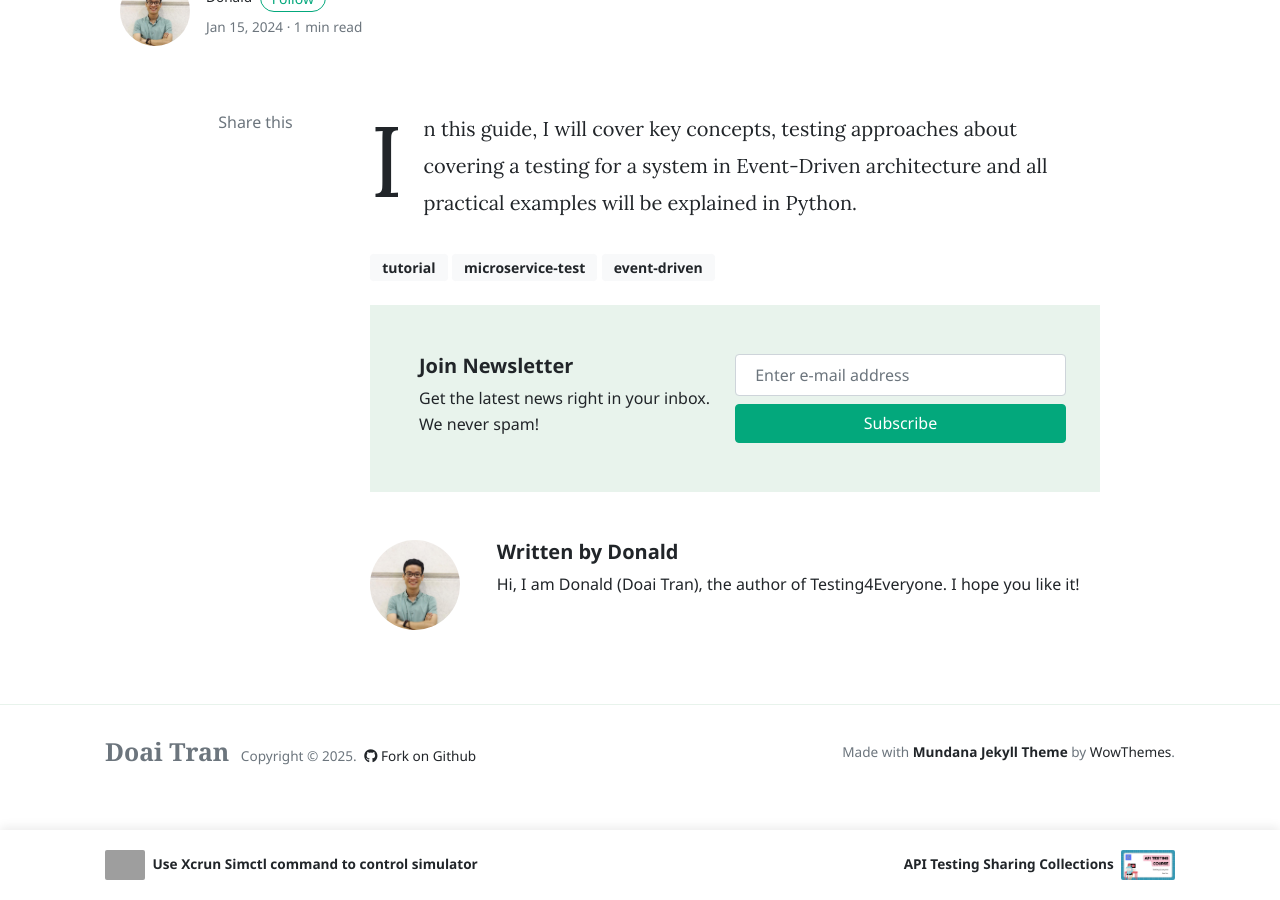
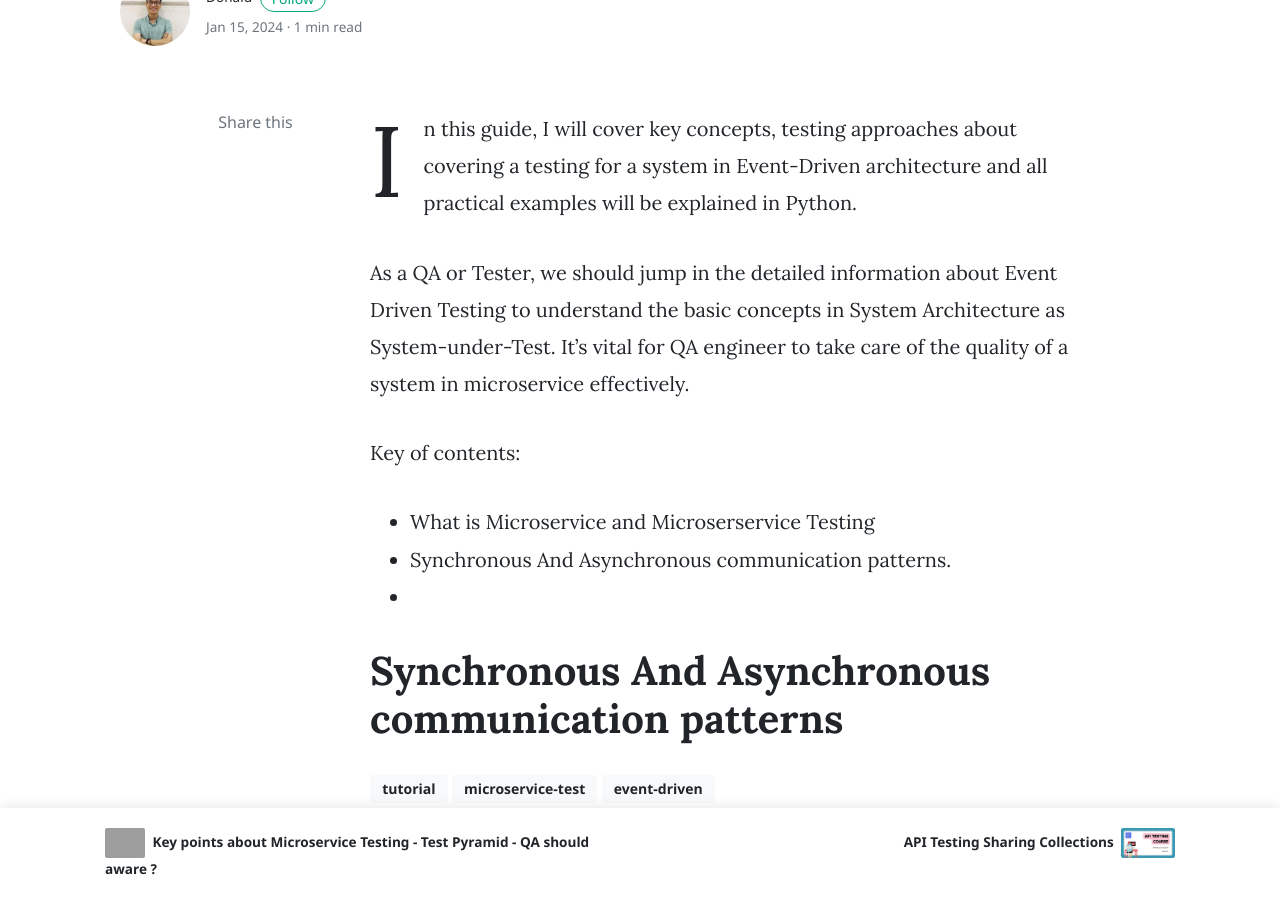
Before and after one commit to josdoaitran/josdoaitran.github.io, a Jekyll site: the page built from _posts/microservice_testing/2024-01-15-event-driven-testing-101.md, in a window 1280 px wide and 900 px high, scrolled down 390 px. Built offline with Jekyll 4.4.1, drawn with Linux system fonts in a browser that asks for light colours; nearby versions of some CDN libraries; comment, search, counter and statistics services are not loaded; some of the changed lines change nothing that is shown; grey boxes are pictures that could not be loaded.

Commit message:
update sharing microservice testing

````diff
--- /dev/null
+++ b/_posts/microservice_testing/2024-01-03-microservice-testing-test-pyramid.md
@@ -0,0 +1,426 @@
+---
+layout: post
+title:  "Key points about Microservice Testing - Test Pyramid - QA should aware ?"
+author: donald
+categories: [ microservice-test, collection, event-driven ]
+image: assets/images/microservice-testing/monolithic-vs-microservices-architecture.png
+tags: [tutorial, microservice-test, event-driven]
+---
+
+In some cases, there are many guys as QA, Tester who don't have much knowledge and awareness in some complex technical point or who interested in how SUT (System Under Test) work. It becomes a big challenges in exploring and doing testing better.
+
+# What is Microservice vs Monolithic - System Architecture?
+
+In software development, there are two main architectural approaches: Monolithic and Microservices. Understanding these architectures is crucial for making informed decisions about system design and testing strategies.
+
+## Monolithic Architecture
+
+A monolithic application is built as a single, unified unit where all components are interconnected and interdependent.
+
+### Characteristics:
+- All components are tightly coupled
+- Single codebase
+- Single deployment unit
+- Shared database
+- All functionality runs in the same process
+
+### Advantages:
+- Simpler to develop initially
+- Easier to debug and test (everything is in one place)
+- Straightforward deployment (single unit)
+- Better performance for simple applications
+- Lower operational complexity
+
+### Disadvantages:
+- Limited scalability (must scale the entire application)
+- Difficult to maintain as the application grows
+- Technology stack is locked in
+- Single point of failure
+- Longer build and deployment times
+- Harder to adopt new technologies
+
+### Choose Monolithic When:
+- Building a small to medium-sized application
+- Team size is small
+- Application has simple business logic
+- Quick time-to-market is crucial
+- Limited resources for infrastructure
+
+## Microservice Architecture
+
+Microservices architecture breaks down an application into a collection of small, independent services that communicate with each other.
+
+### Characteristics:
+- Services are loosely coupled
+- Each service has its own codebase
+- Independent deployment
+- Each service can have its own database
+- Services communicate via APIs or message queues
+- Each service runs in its own process
+
+### Advantages:
+- Better scalability (services can be scaled independently)
+- Easier to maintain and update
+- Technology diversity (each service can use different technologies)
+- Fault isolation
+- Faster deployment cycles
+- Better alignment with business capabilities
+- Easier to understand and modify individual services
+
+### Disadvantages:
+- More complex to develop and test
+- Requires more infrastructure and operational overhead
+- Network latency between services
+- More challenging to maintain data consistency
+- Requires more sophisticated monitoring and logging
+- Higher initial development time
+
+### Choose Microservices When:
+- Building a large, complex application
+- Need to scale specific parts of the application
+- Team is large and can be split into smaller teams
+- Different parts of the application have different scaling needs
+- Need to use different technologies for different services
+- Application needs to be highly available and fault-tolerant
+
+
+## Key Differences
+
+![walking]({{ site.baseurl }}/assets/images/microservice-testing/monolithic-vs-microservices-architecture.png)
+*Figure 1: Visual comparison of Monolithic and Microservices architectures*
+
+| Aspect | Monolithic | Microservices |
+|--------|------------|---------------|
+| **Size** | Large, single unit | Small, independent services |
+| **Coupling** | Tightly coupled | Loosely coupled |
+| **Deployment** | Single deployment | Independent deployments |
+| **Scaling** | Scale entire application | Scale individual services |
+| **Database** | Single shared database | Multiple databases possible |
+| **Technology** | Single technology stack | Multiple technology stacks possible |
+| **Development** | Simpler initial development | More complex initial setup |
+| **Maintenance** | Harder as application grows | Easier to maintain individual services |
+| **Testing** | Simpler to test | More complex testing requirements |
+| **Performance** | Better for simple applications | Better for complex, scalable applications |
+
+Understanding these architectural differences is crucial for implementing appropriate testing strategies, which we'll explore in the following sections about the test pyramid and testing approaches.
+
+```
+┌───────────────────────────────────────────────────────────┐   ┌───────────────────────────────────────┐
+│                   MONOLITHIC ARCHITECTURE                 │   │      MICROSERVICES ARCHITECTURE       │
+├───────────────────────────────────────────────────────────┤   ├───────────────────────────────────────┤
+│                                                           │   │    ┌─────────────┐  ┌─────────────┐   │
+│  ┌─────────────┐                                          │   │    │  User API   │  │   Product   │   │
+│  │             │                                          │   │    │   Service   │  │   Service   │   │
+│  │    User     │                                          │   │    └──────┬──────┘  └──────┬──────┘   │
+│  │  Interface  │                                          │   │           │                │          │
+│  │             ├─────────────────────────┐                │   │           │                │          │
+│  └─────────────┘                         │                │   │    ┌──────▼──────┐  ┌──────▼──────┐   │
+│                                          │                │   │    │    Order    │  │  Inventor   │   │
+│                                          │                │   │    │   Service   │  │   Service   │   │
+│  ┌─────────────┐  ┌─────────────┐  ┌─────▼─────┐          │   │    └──────┬──────┘  └──────┬──────┘   │
+│  │             │  │             │  │           │          │   │           │                │          │
+│  │   User      │  │   Product   │  │  Order    │          │   │    ┌──────▼──────┐  ┌──────▼──────┐   │
+│  │  Management │  │  Catalog    │  │ Processing│          │   │    │   Payment   │  │   Shipping  │   │
+│  │             │  │             │  │           │          │   │    │   Service   │  │   Service   │   │
+│  └─────────────┘  └─────────────┘  └───────────┘          │   │    └─────────────┘  └─────────────┘   │
+│                                                           │   │                                       │
+│                                                           │   │    ┌─────────────────────────────┐    │
+│  ┌─────────────┐  ┌─────────────┐  ┌─────────────┐        │   │    │                             │    │
+│  │             │  │             │  │             │        │   │    │     Message Broker/Bus      │    │
+│  │  Inventory  │  │   Payment   │  │  Shipping   │        │   │    │   (Kafka/RabbitMQ/etc.)     │    │
+│  │  Management │  │  Processing │  │  Management │        │   │    │                             │    │
+│  │             │  │             │  │             │        │   │    └─────────────────────────────┘    │
+│  └─────────────┘  └─────────────┘  └─────────────┘        │   │                                       │
+│                                                           │   │                                       │
+│  ┌───────────────────────────────────────────────┐        │   │                                       │
+│  │                                               │        │   │                                       │
+│  │             Single Shared Database            │        │   │                                       │
+│  │                                               │        │   │                                       │
+│  └───────────────────────────────────────────────┘        │   │    ┌─────┐  ┌─────┐  ┌─────┐  ┌─────┐ │
+│                                                           │   │    │ DB  │  │ DB  │  │ DB  │  │ DB  │ │
+└───────────────────────────────────────────────────────────┘   │    └─────┘  └─────┘  └─────┘  └─────┘ │
+                                                                └───────────────────────────────────────┘
+
+┌───────────────────────────────────────────────┐   ┌───────────────────────────────────────────────┐
+│          MONOLITHIC CHARACTERISTICS           │   │         MICROSERVICES CHARACTERISTICS         │
+├───────────────────────────────────────────────┤   ├───────────────────────────────────────────────┤
+│ • Single deployable unit                      │   │ • Multiple independently deployable services  │
+│ • Shared codebase                             │   │ • Separated codebases                         │
+│ • Single database                             │   │ • Database per service                        │
+│ • Tightly coupled components                  │   │ • Loosely coupled services                    │
+│ • Typically one programming language          │   │ • Polyglot programming (multiple languages)   │
+│ • Scaled as a complete unit                   │   │ • Independent scaling per service             │
+│ • Simpler to develop initially                │   │ • More complex initial setup                  │
+│ • Harder to maintain as it grows              │   │ • Easier to maintain individual services      │
+│ • Single point of failure                     │   │ • Resilient to partial system failures        │
+│ • Slower deployment pipeline                  │   │ • Faster, independent deployment cycles       │
+└───────────────────────────────────────────────┘   └───────────────────────────────────────────────┘
+```
+
+# Understanding the Test Pyramid in Microservice Testing
+
+The Test Pyramid is a fundamental concept in software testing that helps teams maintain a balanced testing strategy. In the context of microservices, understanding and implementing the test pyramid becomes even more crucial due to the distributed nature of the system.
+
+## Essential Test Types in the Test Pyramid
+
+
+
+### 1. Unit Tests (Base Layer)
+- **Purpose**: Test individual units of code in isolation
+- **Scope**:
+  - Individual functions/methods
+  - Smallest testable parts
+  - Business logic within a service
+- **Key Characteristics**:
+  - Fastest execution
+  - Highest number of tests
+  - No external dependencies
+  - Use of mocks/stubs
+- **Example**: Testing a service's business logic methods
+- **Tools**: JUnit, NUnit, PyTest, Jest
+
+### 2. Component Tests (Service Level)
+- **Purpose**: Test individual microservices in isolation
+- **Scope**:
+  - Entire service functionality
+  - Service's internal components
+  - Service's database interactions
+- **Key Characteristics**:
+  - Test service as a black box
+  - Mock external service dependencies
+  - Include service's database
+  - Test service's API endpoints
+- **Example**: Testing a User Service's complete functionality
+- **Tools**: Spring Boot Test, TestContainers
+
+### 3. Contract Tests (Integration Level)
+- **Purpose**: Verify service interfaces and interactions
+- **Scope**:
+  - Service-to-service communication
+  - API contracts
+  - Message formats
+  - Data schemas
+- **Key Characteristics**:
+  - Verify producer-consumer contracts
+  - Ensure backward compatibility
+  - Test API specifications
+  - Validate message formats
+- **Example**: Testing API contracts between Order and Payment services
+- **Tools**: Pact, Spring Cloud Contract
+
+### 4. End-to-End Tests (System Level)
+- **Purpose**: Test complete business flows across services
+- **Scope**:
+  - Complete user journeys
+  - Cross-service workflows
+  - System integration
+  - Business processes
+- **Key Characteristics**:
+  - Slowest execution
+  - Fewest number of tests
+  - Test real service interactions
+  - Verify business requirements
+- **Example**: Testing complete order-to-delivery flow
+- **Tools**: Selenium, Cypress, Karate
+
+### 5. Exploratory Testing (Complementary)
+- **Purpose**: Discover unknown issues and validate user experience
+- **Scope**:
+  - System behavior
+  - User experience
+  - Edge cases
+  - Unforeseen scenarios
+- **Key Characteristics**:
+  - Manual testing approach
+  - Unscripted testing
+  - Real user scenarios
+  - Creative test scenarios
+- **When to Use**:
+  - New feature validation
+  - Complex user flows
+  - Usability testing
+  - Security testing
+  - Performance investigation
+- **Tools**: Session-based testing, Mind maps, Test charters
+
+## Test Distribution Guidelines
+
+1. **Unit Tests (60-70%)**
+   - Highest number of tests
+   - Fast execution
+   - High coverage of business logic
+   - Easy to maintain
+
+2. **Component Tests (15-20%)**
+   - Test service boundaries
+   - Verify service functionality
+   - Include database tests
+   - Mock external dependencies
+
+3. **Contract Tests (10-15%)**
+   - Verify service interfaces
+   - Ensure API compatibility
+   - Test message contracts
+   - Validate data schemas
+
+4. **E2E Tests (5-10%)**
+   - Critical business paths
+   - Key user journeys
+   - System integration
+   - Cross-service workflows
+
+5. **Exploratory Testing (As needed)**
+   - Not part of the pyramid
+   - Complementary to automated tests
+   - Focus on user experience
+   - Discover unknown issues
+
+## Best Practices for Each Test Type
+
+### Unit Tests
+- Keep tests focused and small
+- Use meaningful test names
+- Follow AAA pattern (Arrange, Act, Assert)
+- Mock external dependencies
+- Maintain high coverage of business logic
+
+### Component Tests
+- Test service as a whole
+- Use test databases
+- Mock external services
+- Test error scenarios
+- Verify service configuration
+
+### Contract Tests
+- Maintain backward compatibility
+- Version your contracts
+- Test both positive and negative scenarios
+- Include schema validation
+- Document API changes
+
+### E2E Tests
+- Focus on critical paths
+- Keep tests independent
+- Use realistic test data
+- Handle asynchronous operations
+- Implement proper cleanup
+
+### Exploratory Testing
+- Create test charters
+- Document findings
+- Focus on user experience
+- Test edge cases
+- Validate non-functional requirements
+
+## Common Challenges and Solutions
+
+1. **Test Data Management**
+   - Use test databases
+   - Implement data cleanup
+   - Create test data factories
+   - Use data versioning
+
+2. **Test Environment**
+   - Use containerization
+   - Implement service virtualization
+   - Maintain environment parity
+   - Automate environment setup
+
+3. **Test Maintenance**
+   - Regular test reviews
+   - Update test documentation
+   - Refactor test code
+   - Monitor test stability
+
+4. **Test Execution**
+   - Parallel test execution
+   - Optimize test suites
+   - Implement test prioritization
+   - Use test reporting tools
+
+By following these guidelines and maintaining a balanced test pyramid, teams can ensure comprehensive test coverage while maintaining efficient test execution and maintenance.
+
+# Why Microservice Testing is Essential
+
+In today's modern software architecture, microservices have become a popular approach for building scalable and maintainable applications. However, with this architectural style comes unique challenges that make comprehensive testing absolutely crucial. Here's why microservice testing is a must:
+
+## 1. Distributed System Complexity
+- Microservices operate as independent, distributed systems
+- Each service can be developed, deployed, and scaled independently
+- Services communicate through APIs, message queues, or event streams
+- This distributed nature increases the complexity of testing as you need to verify both individual service behavior and their interactions.
+This point will be demonstrated again in Test Pyramid to have the full testing types and testing levels in cover testing both individual service, communication among them and how entire software works.
+
+## 2. Independent Deployment Risks
+- Services can be deployed independently
+- Changes in one service might affect others without immediate visibility
+- Testing helps catch integration issues before they reach production
+- Ensures backward compatibility when services are updated
+
+## 3. Data Consistency Challenges
+- Each microservice might have its own database
+- Data consistency across services needs to be verified
+- Testing helps ensure data integrity across service boundaries
+- Validates that distributed transactions work as expected.
+Data Consistency will be a part of our checklist or test cases in higher levels of testing. Especially, When we perform e2e testing when all microservices integrated and work together.
+
+## 4. Performance and Scalability
+- Services need to handle varying loads independently
+- Performance bottlenecks in one service can affect the entire system
+- Testing helps identify scalability issues early
+- Ensures the system can handle expected and peak loads.
+Besides functional Testing, the non-functional testing for microservice could be a big challenges.
+
+When we have 2 main views:
+- Performance testing for each microservice: where we consider the availability of each microservice in a specify workload.
+- Performance testing for entire software as e2e performance testing: we have to determine the capacity, availability, realibility of entire software when they serve the full business flow under specify workload.
+
+## 5. Fault Tolerance and Resilience
+- Services must be resilient to failures in other services
+- Testing helps verify fallback mechanisms and circuit breakers
+- Ensures graceful degradation when dependencies fail
+- Validates that the system can recover from failures
+
+## 6. Security Concerns
+- More services mean more potential security vulnerabilities
+- Each service needs to be tested for security
+- API endpoints need to be verified for proper authentication and authorization
+- Testing helps identify security gaps in service interactions
+
+## 7. Contract Testing
+- Services communicate through well-defined contracts
+- Changes in one service's API can break dependent services
+- Contract testing ensures API compatibility
+- Helps maintain backward compatibility
+
+## 8. End-to-End Business Flows
+- Business processes often span multiple services
+- Testing ensures that business workflows function correctly
+- Validates that the system meets business requirements
+- Helps maintain business continuity
+
+By implementing a comprehensive testing strategy for microservices, organizations can:
+- Reduce the risk of production failures
+- Improve system reliability
+- Maintain service quality
+- Enable faster and safer deployments
+- Build confidence in the system's behavior
+
+# Refferences and Modern Test Pyramid
+Most of above knowledge are collected from many resources as bellow:
+- [Martinfowler Test Microservice](https://martinfowler.com/articles/practical-test-pyramid.html)
+- [Headspin Testing Pyramid](https://www.headspin.io/blog/the-testing-pyramid-simplified-for-one-and-all)
+- [Contract Testing vs Integration testing - Pactflow](https://pactflow.io/blog/contract-testing-vs-integration-testing/)
+
+However !! Exciting with Modern Test Pyramind, how we can optimize and accelarate testing more effectively.
+## HoneyComb Test Model:
+You can refer more via:
+- [HoneyComb Test Model ss-tech](https://medium.com/@ss-tech/the-honeycomb-test-model-a-holistic-approach-to-software-testing-a9dd39475ee9)
+- [HoneyComb Spootyfy - Test Microservice]https://engineering.atspotify.com/2018/01/testing-of-microservices)
+## Modern Test Pyramid
+We expanded more types of testing and levels of testing, we should arrange them effectively also to optimize them.
+reffer to these link:
+- [Modern-test-pyramid](https://dev.to/optivem/modern-test-pyramid-4dfc)
+- [New Test Pyramid - Valentina](https://journal.optivem.com/p/new-test-pyramid)
+
+![walking]({{ site.baseurl }}/assets/images/microservice-testing/modern-test-pyramid.png)
--- a/_posts/microservice_testing/2024-01-15-event-driven-testing-101.md
+++ b/_posts/microservice_testing/2024-01-15-event-driven-testing-101.md
@@ -8,3 +8,12 @@
 ---
 
 In this guide, I will cover key concepts, testing approaches about covering a testing for a system in Event-Driven architecture and all practical examples will be explained in Python.
+
+As a QA or Tester, we should jump in the detailed information about Event Driven Testing to understand the basic concepts in System Architecture as System-under-Test. It's vital for QA engineer to take care of the quality of a system in microservice effectively.
+
+Key of contents:
+- What is Microservice and Microserservice Testing
+- Synchronous And Asynchronous communication patterns.
+-
+
+# Synchronous And Asynchronous communication patterns
````
Also changed, not shown: assets/images/microservice-testing/modern-test-pyramid.png (added), 1 other file.
